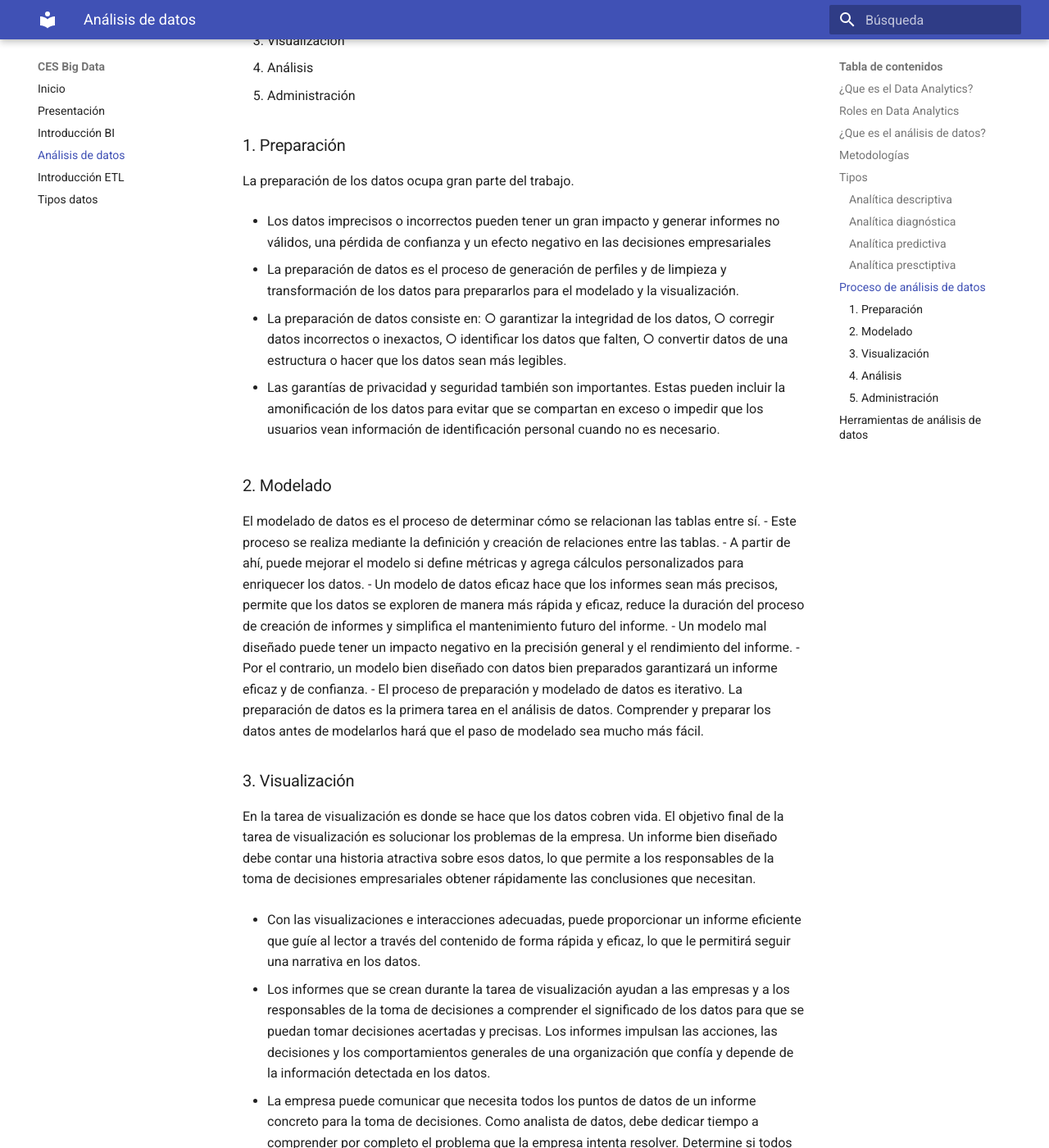
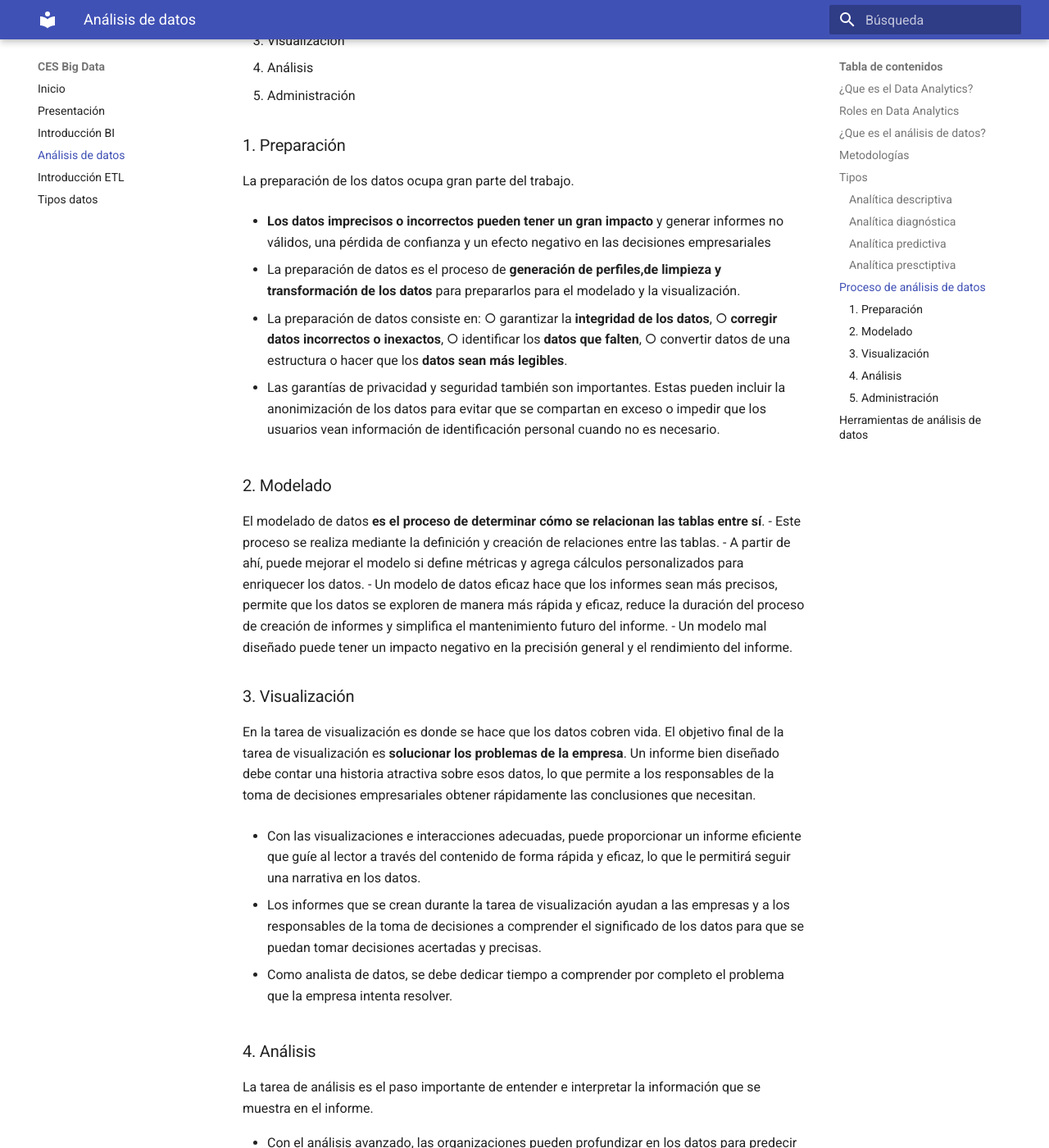
Before and after one commit to jorsodom/bigdata-sb, an MkDocs documentation site: the page built from docs/introduccionBI/analitica.md, in a window 1280 px wide and 1400 px high, scrolled down 6418 px. Shown: the whole window at 82% size. Built offline with MkDocs 1.6.1 and Material for MkDocs 9.7.7, drawn with Linux system fonts in a browser that asks for light colours; some of the changed text lies outside the part shown.

Commit message:
update analitica

```diff
--- a/docs/introduccionBI/analitica.md
+++ b/docs/introduccionBI/analitica.md
@@ -66,8 +66,8 @@
 
 ## ¿Que es el análisis de datos?
 
-El proceso de identificar, limpiar, transformar y
-modelar los datos para detectar información
+El proceso de **identificar, limpiar, transformar y
+modelar los datos** para detectar información
 significativa y útil. Después, los datos se
 convierten en una historia a través de informes
 para el análisis con el fin de admitir el proceso
@@ -75,9 +75,9 @@
 
 ## Metodologías
 
-- Análisis Exploratorio de Datos (EDA) que pretende encontrar patrones y relaciones en los datos.
+- **Análisis Exploratorio de Datos** (EDA) que pretende encontrar patrones y relaciones en los datos.
 
-- Análisis Confirmatorio de Datos (CDA) aplica técnicas estadísticas para determinar si las hipótesis
+- **Análisis Confirmatorio de Datos** (CDA) aplica técnicas estadísticas para determinar si las hipótesis
 sobre un conjunto de datos son verdaderas o falsas
 
 ## Tipos
@@ -187,37 +187,33 @@
 
 La preparación de los datos ocupa gran parte del trabajo.
 
--   Los datos imprecisos o incorrectos pueden tener un gran impacto y generar informes no válidos, una pérdida de
+-   **Los datos imprecisos o incorrectos pueden tener un gran impacto** y generar informes no válidos, una pérdida de
 confianza y un efecto negativo en las decisiones
 empresariales
 
--   La preparación de datos es el proceso de generación de perfiles y de limpieza y transformación de los datos para prepararlos para el modelado y la visualización.
+-   La preparación de datos es el proceso de **generación de perfiles,de limpieza y transformación de los datos** para prepararlos para el modelado y la visualización.
 
 -   La preparación de datos consiste en:
-○ garantizar la integridad de los datos,
-○ corregir datos incorrectos o inexactos,
-○ identificar los datos que falten,
-○ convertir datos de una estructura o hacer que los datos sean más legibles.
+○ garantizar la **integridad de los datos**,
+○ **corregir datos incorrectos o inexactos**,
+○ identificar los **datos que falten**,
+○ convertir datos de una estructura o hacer que los **datos sean más legibles**.
 
 -   Las garantías de privacidad y seguridad también son
-importantes. Estas pueden incluir la amonificación de los datos para evitar que se compartan en exceso o impedir que los usuarios vean información de identificación personal cuando no es necesario.
+importantes. Estas pueden incluir la anonimización de los datos para evitar que se compartan en exceso o impedir que los usuarios vean información de identificación personal cuando no es necesario.
 
 ### 2. Modelado
 
-El modelado de datos es el proceso de determinar cómo se relacionan las tablas entre sí.
+El modelado de datos **es el proceso de determinar cómo se relacionan las tablas entre sí**.
 -   Este proceso se realiza mediante la definición y creación de relaciones entre las tablas.
 -   A partir de ahí, puede mejorar el modelo si define métricas y agrega cálculos personalizados para enriquecer los datos.
 -   Un modelo de datos eficaz hace que los informes sean más precisos, permite que los datos se exploren de manera
 más rápida y eficaz, reduce la duración del proceso de creación de informes y simplifica el mantenimiento futuro del informe.
 -   Un modelo mal diseñado puede tener un impacto negativo en la precisión general y el rendimiento del informe.
--   Por el contrario, un modelo bien diseñado con datos bien preparados garantizará un informe eficaz y de confianza.
--   El proceso de preparación y modelado de datos es iterativo. La preparación de datos es la primera tarea en el
-análisis de datos. Comprender y preparar los datos antes de modelarlos hará que el paso de modelado sea mucho más fácil.
 
 ### 3. Visualización
 
-En la tarea de visualización es donde se hace que los datos cobren vida. El objetivo final de la tarea de visualización es solucionar los
-problemas de la empresa. Un informe bien diseñado debe contar una historia atractiva sobre esos datos, lo que permite a los responsables de la toma de decisiones empresariales obtener rápidamente las conclusiones que necesitan.
+En la tarea de visualización es donde se hace que los datos cobren vida. El objetivo final de la tarea de visualización es **solucionar los problemas de la empresa**. Un informe bien diseñado debe contar una historia atractiva sobre esos datos, lo que permite a los responsables de la toma de decisiones empresariales obtener rápidamente las conclusiones que necesitan.
 
 -   Con las visualizaciones e interacciones adecuadas, puede proporcionar un
 informe eficiente que guíe al lector a través del contenido de
@@ -227,60 +223,29 @@
 -   Los informes que se crean durante la tarea de visualización
 ayudan a las empresas y a los responsables de la toma de
 decisiones a comprender el significado de los datos para que se
-puedan tomar decisiones acertadas y precisas. Los informes
-impulsan las acciones, las decisiones y los comportamientos
-generales de una organización que confía y depende de la
-información detectada en los datos.
+puedan tomar decisiones acertadas y precisas.
 
--   La empresa puede comunicar que necesita todos los puntos de
-datos de un informe concreto para la toma de decisiones. Como
-analista de datos, debe dedicar tiempo a comprender por
-completo el problema que la empresa intenta resolver. Determine
-si todos los puntos de datos son necesarios, ya que un exceso de
-datos puede dificultar la detección de los puntos clave. Una
-historia de datos pequeña y concisa puede ayudar a encontrar la
-información rápidamente.
+-   Como analista de datos, se debe dedicar tiempo a comprender por
+completo el problema que la empresa intenta resolver.
 
 ### 4. Análisis
 
 La tarea de análisis es el paso importante de entender e
 interpretar la información que se muestra en el informe.
 
--   El análisis avanzado permite a empresas y organizaciones
-impulsar mejores decisiones en toda la empresa y crear
-conclusiones eficaces y resultados significativos. Con el
-análisis avanzado, las organizaciones pueden profundizar en
-los datos para predecir patrones y tendencias futuros,
-identificar actividades y comportamientos, y permitir a las
+-   Con el análisis avanzado, las organizaciones pueden profundizar en
+los datos para predecir patrones y tendencias,
+identificar actividades, comportamientos, y permitir a las
 empresas formular las preguntas adecuadas sobre sus
 datos.
 
--   Anteriormente, el análisis de los datos era un proceso difícil
-y complejo que normalmente realizaban ingenieros de datos
-o científicos de datos. En la actualidad, está al alcance de
-todos, lo que simplifica el proceso de análisis de datos. Los
-usuarios pueden obtener con rapidez conclusiones sobre
-sus datos mediante objetos visuales y métricas directamente
-desde el escritorio y, después, pueden publicarlas en
-paneles para que otros puedan encontrar la información
-necesaria.
-
 ### 5. Administración
-Las aplicaciones pueden ser un método de distribución
-valioso para el contenido y permiten una administración
-más sencilla para públicos de gran tamaño. Esta
-característica también permite tener experiencias de
-navegación personalizadas y vincular a otros recursos de la
-organización para complementar los informes.
-
 -   La administración del contenido ayuda a fomentar la
 colaboración entre equipos y usuarios. El uso compartido y
 la detección de contenido es importante para que las
 personas adecuadas obtengan las respuestas que
 necesitan. También es importante asegurarse de que los
-elementos sean seguros. Querrá asegurarse de que las
-personas adecuadas tienen acceso y de que los datos no
-se pierden más allá de las partes interesadas correctas.
+elementos sean seguros.
 
 -   La administración adecuada también puede ayudar a
 reducir los silos de datos dentro de la organización. La
```
